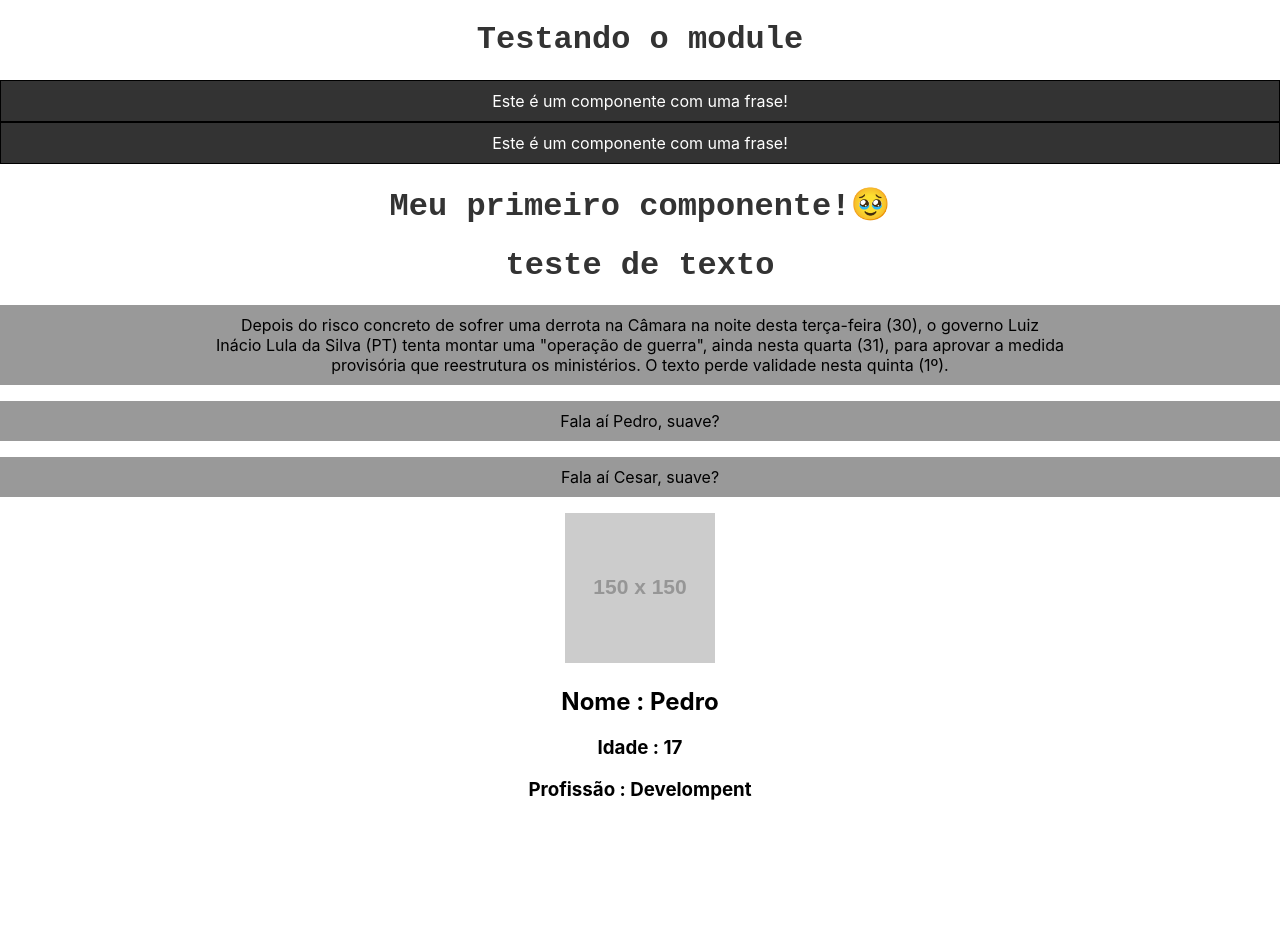
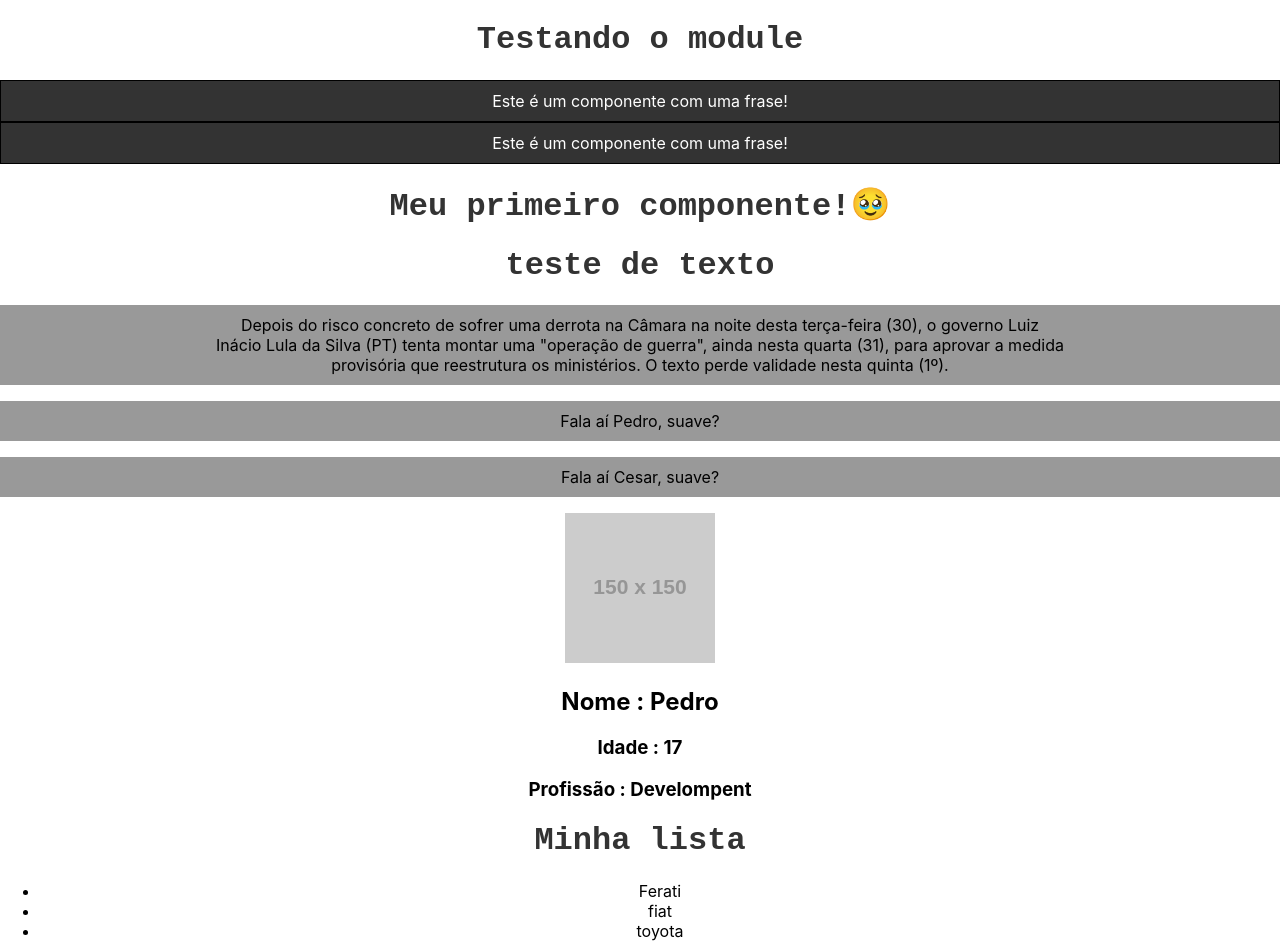
Before and after one commit to pedrosantos-21/React, a React (Create React App) app in the folder ex000/my-app/: page / in a window 1280 px wide. Shown: the top 952 px of the page. Before the commit the page ends 869 px from the top, so only its background shows below. Built offline with nearby package versions, Linux system fonts and the light colour scheme.

Commit message:
Fragments finish

```diff
--- a/ex000/my-app/src/App.js
+++ b/ex000/my-app/src/App.js
@@ -4,6 +4,7 @@ import HelloWorld from './components/HelloWorld';
 import SayMyName from './components/SayMyName';
 import Pessoa from './components/Pessoa';
 import Frases from './components/Frases';
+import List from './components/List';
 
 function App() {
 
@@ -21,6 +22,7 @@ function App() {
         profissao ="Develompent"
         idade = "17"
         foto="https://via.placeholder.com/150" />
+        <List/>
     </div>
   )
 }
--- /dev/null
+++ b/ex000/my-app/src/components/Item.js
@@ -0,0 +1,9 @@
+
+function Item(props){
+    return (
+        <>
+           <li>{props.marca}</li>
+        </>
+    )
+}  /*o fragment também é aceito desta forma */
+export default Item
--- /dev/null
+++ b/ex000/my-app/src/components/List.js
@@ -0,0 +1,15 @@
+import Item from "./Item"
+
+function List(){
+    return(
+        <>
+            <h1>Minha lista</h1>
+            <ul>
+                <Item marca ="Ferati"/>
+                <Item marca ="fiat"/>
+                <Item marca ="toyota"/>
+            </ul>
+        </> /* Isso é um fragment na prática! */
+    )
+}
+export default List
--- a/ex000/my-app/src/index.css
+++ b/ex000/my-app/src/index.css
@@ -1,5 +1,5 @@
 body {
-  padding-bottom:50px;
+  padding-bottom:500px;
   margin: 0;
   font-family: -apple-system, BlinkMacSystemFont, 'Segoe UI', 'Roboto', 'Oxygen',
     'Ubuntu', 'Cantarell', 'Fira Sans', 'Droid Sans', 'Helvetica Neue',
```
